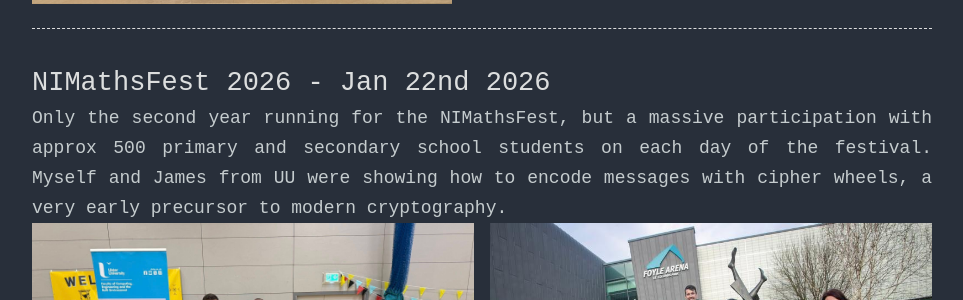
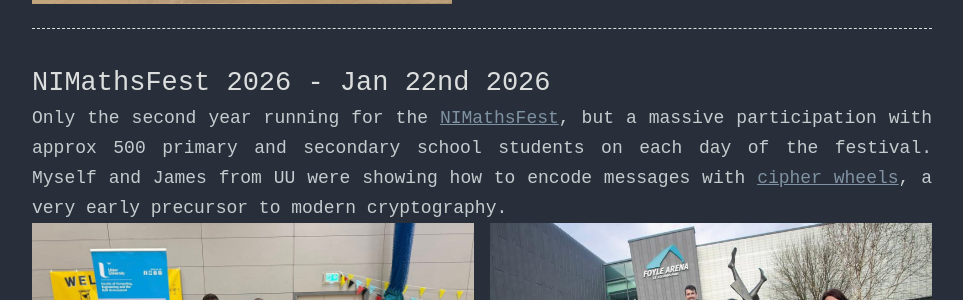
Before and after one commit to bmdillon/bmdillon.github.io, a Jekyll site: the page built from outreach/index.md, in a window 1280 px wide. Shown: the part 768-1068 px from the top of the page, without its empty margins (158-1121 px from the left). Built offline with Jekyll 4.4.1, drawn with Linux system fonts in a browser that asks for light colours; part of the change alters nothing that is shown.

```diff
--- a/outreach/index.md
+++ b/outreach/index.md
@@ -19,8 +19,8 @@ I wrote a short zine on important mathematicians and physicists from Ireland:<br
 
 
 ## NIMathsFest 2026 - Jan 22nd 2026
-Only the second year running for the NIMathsFest, but a massive participation with approx 500 primary and secondary school students on each day of the festival.
-Myself and James from UU were showing how to encode messages with cipher wheels, a very early precursor to modern cryptography.
+Only the second year running for the <a href="https://nimathsfest.co.uk/" target="_blank" rel="noopener">NIMathsFest</a>, but a massive participation with approx 500 primary and secondary school students on each day of the festival.
+Myself and James from UU were showing how to encode messages with <a href="https://www.sciencemuseumgroup.org.uk/learning/resources/cipher-wheel/" target="_blank" rel="noopener">cipher wheels</a>, a very early precursor to modern cryptography.
 <div style="display:flex; gap:16px; justify-content:center; flex-wrap:wrap;">
   <img src="{{ '/assets/outreach/nimathsfest2026/nimathsfest-2.jpeg' | relative_url }}"
        alt="Image 1"
```
